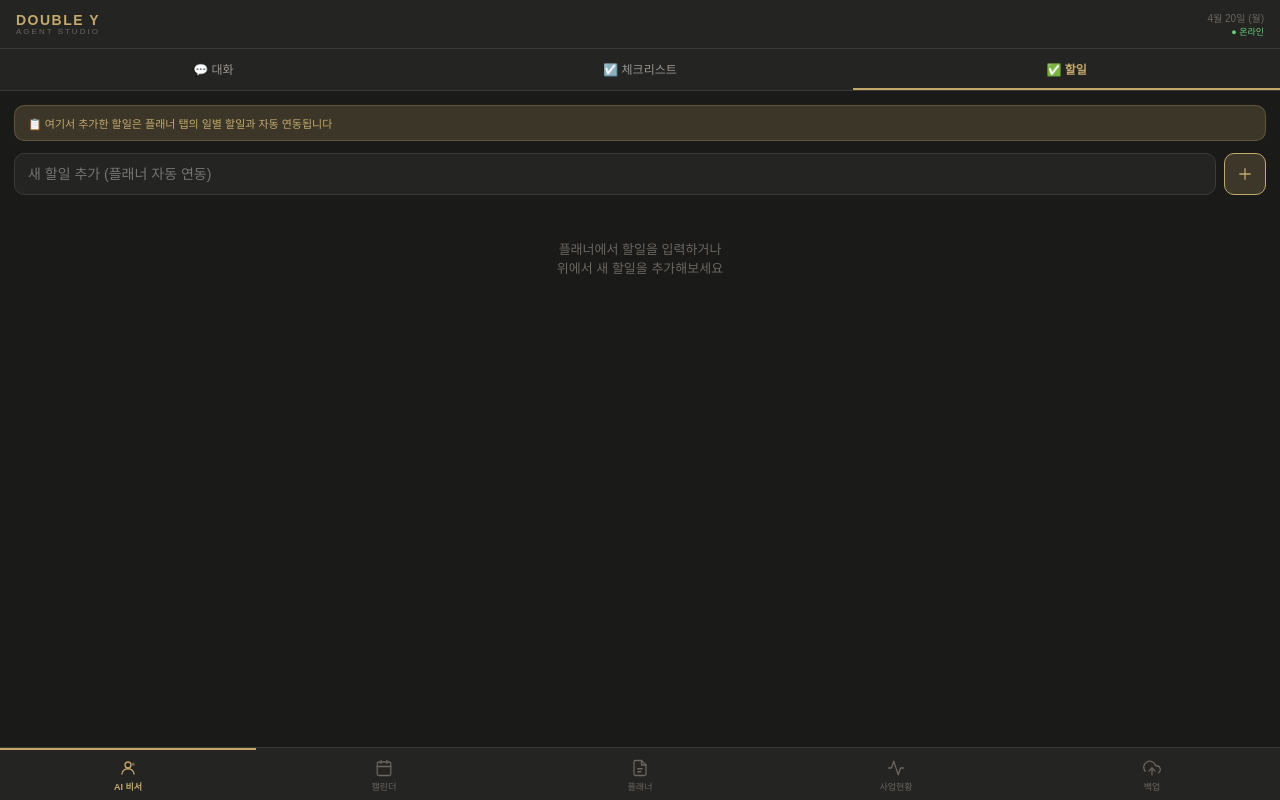
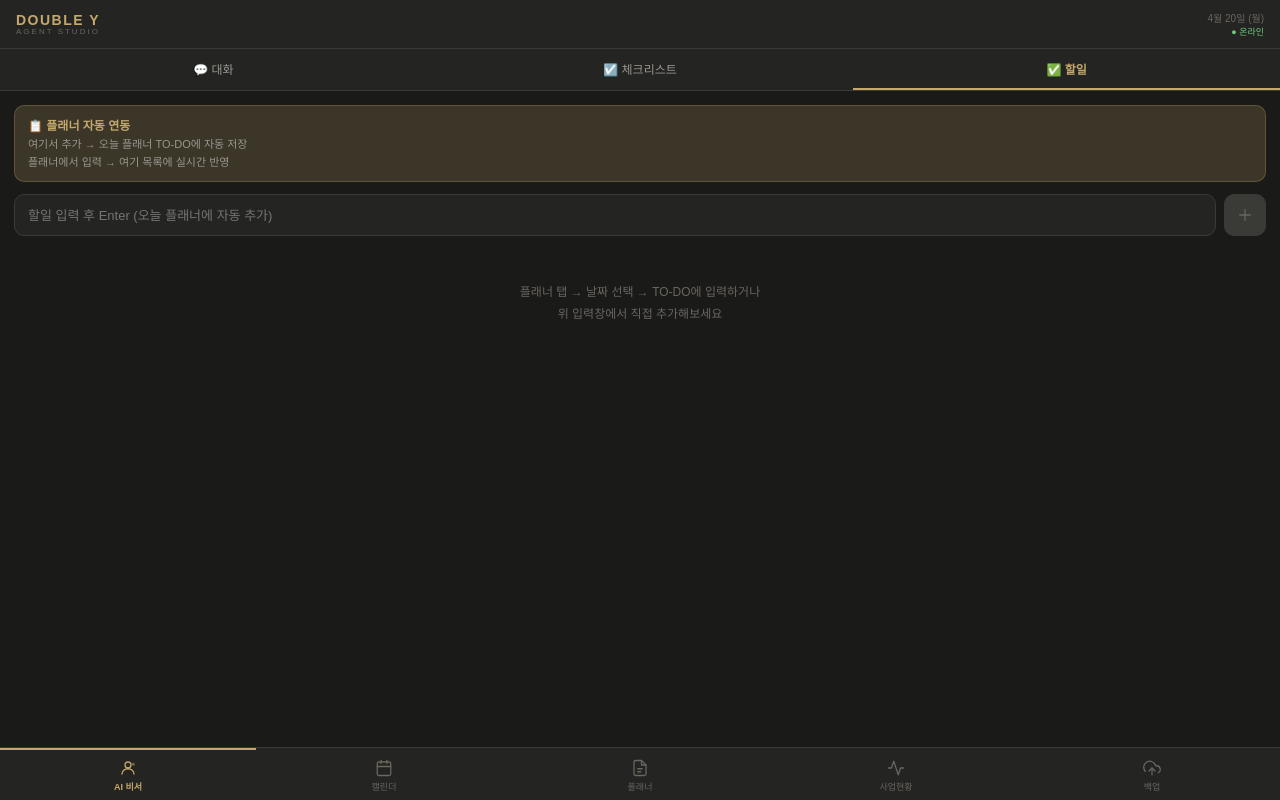
Before and after one commit to enochpark09-ops/doubley-agent, a React (Vite) app: page / in a window 1280 px wide. Both pictures are taken after a click on the button "✅ 할일". Built offline with nearby package versions, Linux system fonts and the light colour scheme.

Commit message:
Update App.jsx

```diff
--- a/src/App.jsx
+++ b/src/App.jsx
@@ -250,35 +250,78 @@ const AssistantTab = ({ todos, setTodos }) => {
         </div>
       )}
 
-      {/* 3번 수정: 할일 뷰 - "내 할일" 섹션 제거, 플래너 연동만 */}
+      {/* 할일 뷰 - 플래너 완전 양방향 연동 */}
       {view === "todos" && (
         <div style={{ flex:1, overflowY:"auto", padding:14 }}>
-          <div style={{ background:C.goldDim, borderRadius:10, padding:"9px 13px", marginBottom:12, border:`1px solid ${C.gold}44`, fontSize:11, color:C.gold }}>
-            📋 여기서 추가한 할일은 플래너 탭의 일별 할일과 자동 연동됩니다
+          {/* 연동 안내 */}
+          <div style={{ background:C.goldDim, borderRadius:10, padding:"10px 13px", marginBottom:12, border:`1px solid ${C.gold}44` }}>
+            <div style={{ fontSize:12, fontWeight:600, color:C.gold, marginBottom:3 }}>📋 플래너 자동 연동</div>
+            <div style={{ fontSize:11, color:C.textMuted, lineHeight:1.6 }}>
+              여기서 추가 → 오늘 플래너 TO-DO에 자동 저장<br/>
+              플래너에서 입력 → 여기 목록에 실시간 반영
+            </div>
           </div>
-          <div style={{ display:"flex", gap:8, marginBottom:14 }}>
-            <input value={newTodo} onChange={e=>setNewTodo(e.target.value)} onKeyDown={e=>{if(e.key==="Enter"&&newTodo.trim()){addTodo(newTodo);setNewTodo("");}}} placeholder="새 할일 추가 (플래너 자동 연동)" style={{ flex:1, background:C.surface, border:`1px solid ${C.border}`, borderRadius:10, color:C.text, padding:"11px 13px", fontSize:14, outline:"none", fontFamily:"inherit" }}/>
-            <button onClick={()=>{addTodo(newTodo);setNewTodo("");}} style={{ width:42, height:42, borderRadius:10, background:C.goldDim, border:`1px solid ${C.gold}`, color:C.gold, cursor:"pointer", display:"flex", alignItems:"center", justifyContent:"center" }}><Ic n="plus" s={18}/></button>
+
+          {/* 할일 추가 입력 */}
+          <div style={{ display:"flex", gap:8, marginBottom:16 }}>
+            <input value={newTodo} onChange={e=>setNewTodo(e.target.value)}
+              onKeyDown={e=>{if(e.key==="Enter"&&newTodo.trim()){addTodo(newTodo);setNewTodo("");}}}
+              placeholder="할일 입력 후 Enter (오늘 플래너에 자동 추가)"
+              style={{ flex:1, background:C.surface, border:`1px solid ${C.border}`, borderRadius:10, color:C.text, padding:"11px 13px", fontSize:13, outline:"none", fontFamily:"inherit" }}/>
+            <button onClick={()=>{addTodo(newTodo);setNewTodo("");}} disabled={!newTodo.trim()}
+              style={{ width:42, height:42, borderRadius:10, background:newTodo.trim()?C.goldDim:C.border, border:`1px solid ${newTodo.trim()?C.gold:C.border}`, color:newTodo.trim()?C.gold:C.textDim, cursor:newTodo.trim()?"pointer":"not-allowed", display:"flex", alignItems:"center", justifyContent:"center" }}>
+              <Ic n="plus" s={18}/>
+            </button>
           </div>
-          {/* 플래너에서 가져온 항목만 표시 */}
+
+          {/* 플래너에서 가져온 항목 (실시간) */}
           {(() => {
             const pt = ls.get(`planner_top3_${today}`, []);
             const pd = ls.get(`planner_todos_${today}`, []);
-            const linked = [
-              ...pt.filter(t=>t).map((t,i)=>({id:`pt${i}`,text:t,type:"priority",done:false})),
-              ...pd.filter(t=>t.text).map((t,i)=>({id:`pd${i}`,text:t.text,type:"todo",done:t.done})),
-            ];
-            if (linked.length === 0) return <div style={{ textAlign:"center", padding:"30px 0", color:C.textDim, fontSize:13 }}>플래너에서 할일을 입력하거나<br/>위에서 새 할일을 추가해보세요</div>;
+            const priorities = pt.filter(t=>t).map((t,i)=>({id:`pt${i}`,text:t,type:"priority",done:false}));
+            const plannerTodos = pd.filter(t=>t.text).map((t,i)=>({id:`pd${i}`,text:t.text,type:"todo",done:t.done}));
+            const all = [...priorities, ...plannerTodos];
+            if (all.length === 0) return (
+              <div style={{ textAlign:"center", padding:"30px 0", color:C.textDim, fontSize:12, lineHeight:1.8 }}>
+                플래너 탭 → 날짜 선택 → TO-DO에 입력하거나<br/>
+                위 입력창에서 직접 추가해보세요
+              </div>
+            );
             return (
               <div>
-                <div style={{ fontSize:10, color:C.textMuted, fontWeight:700, letterSpacing:1, marginBottom:8 }}>📌 플래너 연동 항목</div>
-                {linked.map(t => (
-                  <div key={t.id} style={{ display:"flex", alignItems:"center", gap:10, padding:"11px 14px", marginBottom:6, background:C.surface, borderRadius:10, border:`1px solid ${t.type==="priority"?C.gold+"33":C.border}` }}>
-                    <div style={{ width:6, height:6, borderRadius:"50%", background:t.type==="priority"?C.gold:C.bronze, flexShrink:0 }}/>
-                    <span style={{ flex:1, fontSize:13, color:t.done?C.textDim:C.text, textDecoration:t.done?"line-through":"none" }}>{t.text}</span>
-                    <span style={{ fontSize:9, color:C.textDim }}>{t.type==="priority"?"우선순위":"할일"}</span>
-                  </div>
-                ))}
+                {priorities.length > 0 && (
+                  <>
+                    <div style={{ fontSize:10, color:C.gold, fontWeight:700, letterSpacing:1, marginBottom:8 }}>📌 오늘의 우선순위</div>
+                    {priorities.map(t => (
+                      <div key={t.id} style={{ display:"flex", alignItems:"center", gap:10, padding:"10px 13px", marginBottom:6, background:C.surface, borderRadius:10, border:`1px solid ${C.gold}33` }}>
+                        <div style={{ width:5, height:5, borderRadius:"50%", background:C.gold, flexShrink:0 }}/>
+                        <span style={{ flex:1, fontSize:13, color:C.text }}>{t.text}</span>
+                        <span style={{ fontSize:9, color:C.textDim, background:C.goldDim, padding:"2px 6px", borderRadius:4 }}>우선순위</span>
+                      </div>
+                    ))}
+                  </>
+                )}
+                {plannerTodos.length > 0 && (
+                  <>
+                    <div style={{ fontSize:10, color:C.textMuted, fontWeight:700, letterSpacing:1, marginBottom:8, marginTop:priorities.length>0?12:0 }}>✅ 오늘의 TO-DO</div>
+                    {plannerTodos.map(t => (
+                      <div key={t.id} onClick={()=>{
+                        // 완료 상태 토글 → 플래너에도 반영
+                        const d = todayStr();
+                        const existing = ls.get(`planner_todos_${d}`, []);
+                        const updated = existing.map((item,i) => i===parseInt(t.id.replace("pd","")) ? {...item,done:!item.done} : item);
+                        ls.set(`planner_todos_${d}`, updated);
+                        // 강제 리렌더
+                        setNewTodo(prev=>prev);
+                      }} style={{ display:"flex", alignItems:"center", gap:10, padding:"10px 13px", marginBottom:6, background:C.surface, borderRadius:10, border:`1px solid ${t.done?C.gold+"44":C.border}`, cursor:"pointer", opacity:t.done?0.7:1 }}>
+                        <div style={{ width:18, height:18, borderRadius:4, border:`1.5px solid ${t.done?C.gold:C.border}`, background:t.done?C.gold:"transparent", display:"flex", alignItems:"center", justifyContent:"center", flexShrink:0, color:"#1a1a18" }}>
+                          {t.done && <Ic n="check" s={11}/>}
+                        </div>
+                        <span style={{ flex:1, fontSize:13, color:t.done?C.textDim:C.text, textDecoration:t.done?"line-through":"none" }}>{t.text}</span>
+                      </div>
+                    ))}
+                  </>
+                )}
               </div>
             );
           })()}
```
